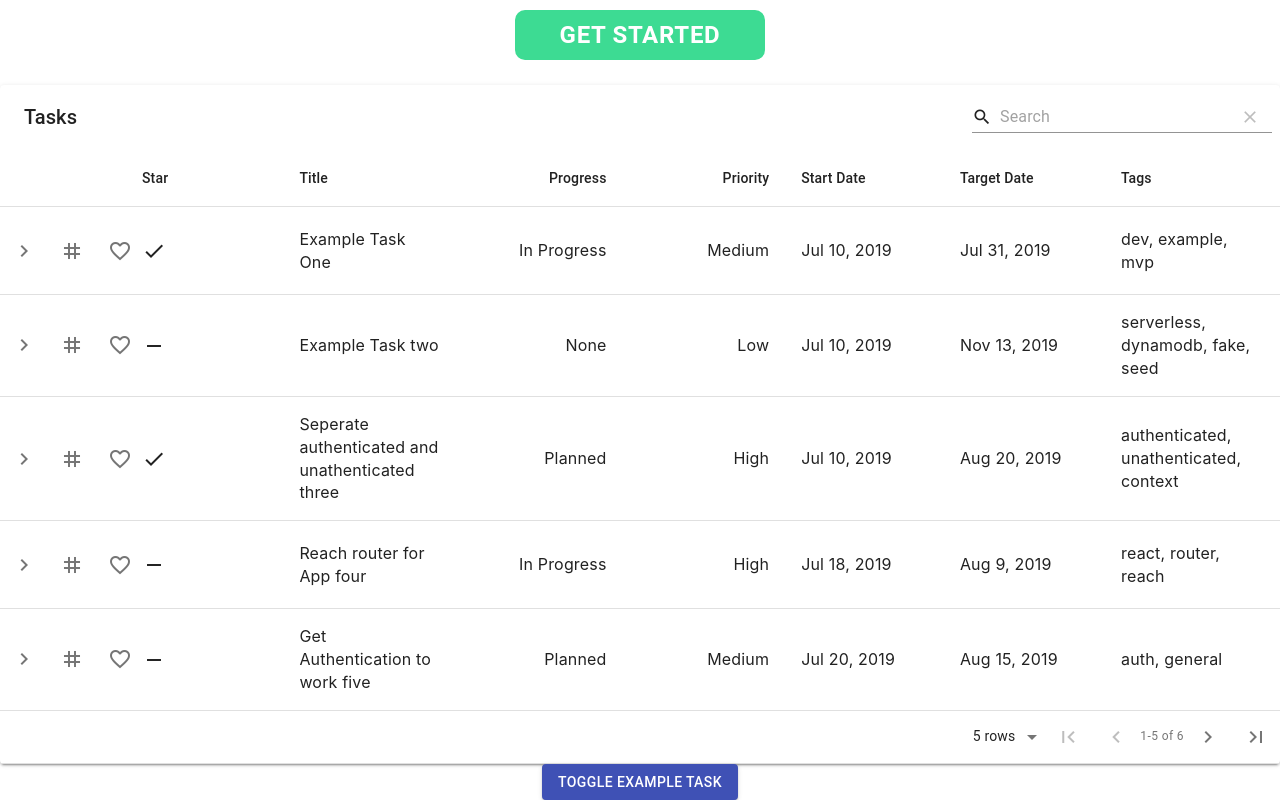
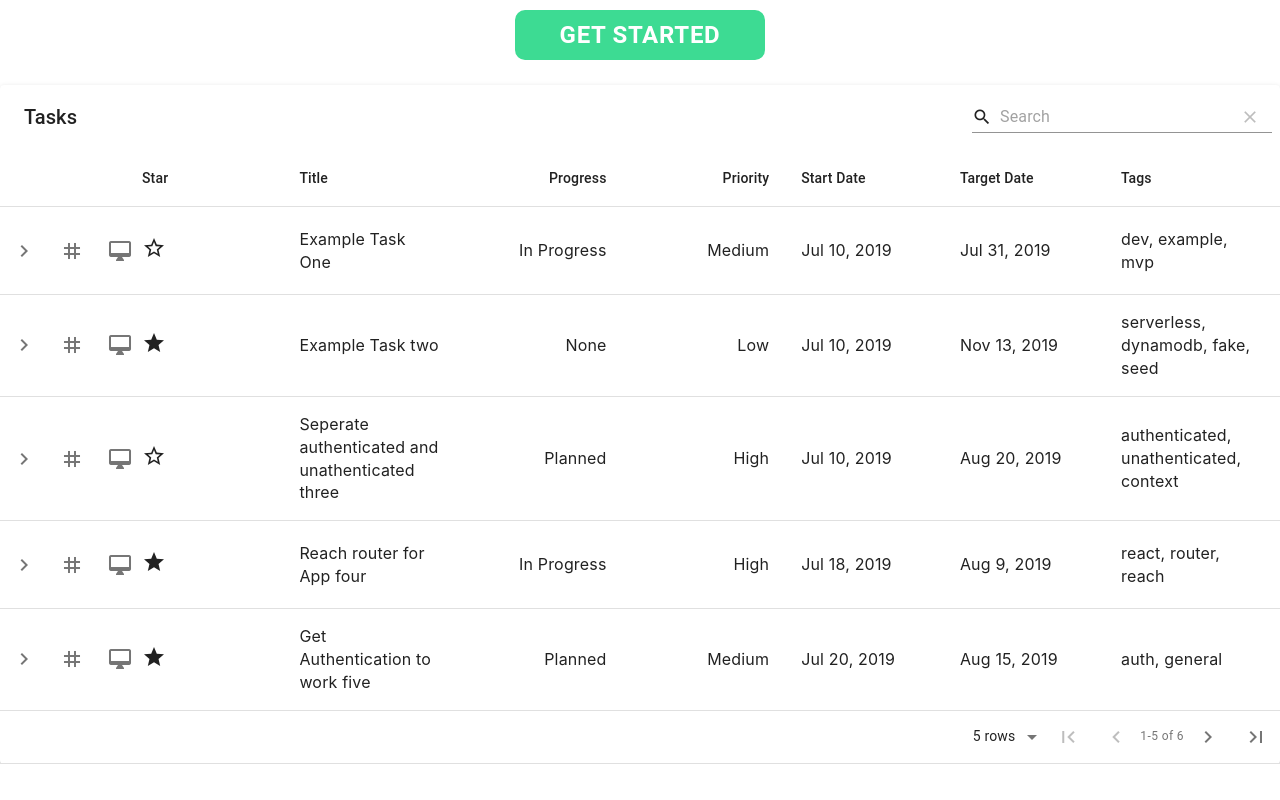
Before and after one commit to devonyu/taskr, a React (Create React App) app in the folder client/: page / in a window 1280 px wide. Shown: the part 451-1251 px from the top of the page. After the commit the page ends 1215 px from the top, so only its background shows below. Built offline with nearby package versions, Linux system fonts and the light colour scheme.

Commit message:
icon and some code consolidations

```diff
--- a/client/src/App.js
+++ b/client/src/App.js
@@ -1,28 +1,17 @@
 // @flow
 
 import './App.css';
-import Button from '@material-ui/core/Button';
 import React from 'react';
 import Homepage from './components/Homepage';
 import Navbar from './components/Navbar';
-import SingleTask from './components/SingleTask';
 import TaskList from './components/TaskList';
 
 function App() {
-  const [displayTask, toggleTask] = React.useState(false);
   return (
     <div className="App">
       <Navbar />
       <Homepage />
       <TaskList />
-      <Button
-        variant="contained"
-        color="primary"
-        onClick={() => toggleTask(!displayTask)}
-      >
-        Toggle Example Task
-      </Button>
-      {displayTask && <SingleTask />}
     </div>
   );
 }
--- a/client/src/components/SingleTask.js
+++ b/client/src/components/SingleTask.js
@@ -4,18 +4,15 @@ import AppBar from '@material-ui/core/AppBar';
 import Button from '@material-ui/core/Button';
 import Container from '@material-ui/core/Container';
 import CreatableSelect from 'react-select/creatable';
-import DeleteIcon from '@material-ui/icons/Delete';
+import { Delete, SendSharp, Star, StarBorder, Waves } from '@material-ui/icons';
 import MenuItem from '@material-ui/core/MenuItem';
 import MomentUtils from '@date-io/moment';
 import Paper from '@material-ui/core/Paper';
 import Radio from '@material-ui/core/Radio';
-import React from 'react';
-import Star from '@material-ui/icons/Star';
-import StarBorder from '@material-ui/icons/StarBorder';
+import React, { useEffect, useState } from 'react';
 import TextField from '@material-ui/core/TextField';
 import Toolbar from '@material-ui/core/Toolbar';
 import Typography from '@material-ui/core/Typography';
-import WaveIcon from '@material-ui/icons/Waves';
 import moment from 'moment';
 import { DatePicker, MuiPickersUtilsProvider } from '@material-ui/pickers';
 import { makeStyles } from '@material-ui/core/styles';
@@ -27,9 +24,9 @@ import {
 } from '../utils/commonTools';
 import {
   exampleTasks,
-  tagOptions,
   priorityOptions,
   progressOptions,
+  tagOptions,
 } from '../data';
 import TaskEditor from './TaskEditor';
 
@@ -72,7 +69,7 @@ const useStyles = makeStyles(theme => ({
   },
 }));
 
-function SingleTask() {
+function SingleTask(inputProps) {
   const initialState = {
     id: '',
     content: '',
@@ -88,7 +85,11 @@ function SingleTask() {
     title: '',
   };
   const classes = useStyles();
-  const [values, setValues] = React.useState(initialState);
+  const [values, setValues] = useState(inputProps.taskData);
+
+  useEffect(() => {
+    setValues(inputProps.taskData);
+  }, [inputProps.taskData]);
 
   const handleChange = (name: string) => (
     event: SyntheticInputEvent<EventTarget>,
@@ -180,7 +181,7 @@ function SingleTask() {
                   className={classes.submitButton}
                   onClick={handleSubmit}
                 >
-                  Submit
+                  <SendSharp className={classes.iconSmall} />
                 </Button>
               </Tooltip>
               <Tooltip title="Example Task">
@@ -189,7 +190,7 @@ function SingleTask() {
                   color="inherit"
                   onClick={loadExampleData}
                 >
-                  <WaveIcon className={classes.iconSmall} />
+                  <Waves className={classes.iconSmall} />
                 </Button>
               </Tooltip>
               <Tooltip title="Clear Task">
@@ -198,7 +199,7 @@ function SingleTask() {
                   color="secondary"
                   onClick={handleClearTask}
                 >
-                  <DeleteIcon className={classes.iconSmall} />
+                  <Delete className={classes.iconSmall} />
                 </Button>
               </Tooltip>
             </Toolbar>
--- a/client/src/components/TaskList.js
+++ b/client/src/components/TaskList.js
@@ -1,14 +1,21 @@
 // @flow
 
-import React from 'react';
+import React, { useState } from 'react';
 import MaterialTable from 'material-table';
 import moment from 'moment';
-import { exampleTasks, progressOptions, priorityOptions } from '../data';
+import { Star, StarBorder } from '@material-ui/icons';
+import { exampleTasks, priorityOptions, progressOptions } from '../data';
+import SingleTask from './SingleTask';
 
 function TaskList() {
-  const [state, setState] = React.useState({
+  const [state, setState] = useState({
     columns: [
-      { title: 'Star', field: 'starred', type: 'boolean' },
+      {
+        title: 'Star',
+        field: 'starred',
+        type: 'boolean',
+        render: rowData => (rowData.starred ? <StarBorder /> : <Star />),
+      },
       { title: 'Title', field: 'title' },
       {
         title: 'Progress',
@@ -69,7 +76,7 @@ function TaskList() {
       onRowClick={(event, rowData, togglePanel) => togglePanel()}
       detailPanel={[
         {
-          tooltip: 'Show Title',
+          tooltip: 'Show Task Content',
           render: rowData => {
             return (
               <div
@@ -77,10 +84,10 @@ function TaskList() {
                   fontSize: 20,
                   textAlign: 'center',
                   color: 'white',
-                  backgroundColor: '#43A047',
+                  backgroundColor: '#3ddb93',
                 }}
               >
-                {rowData.title}
+                <SingleTask taskData={rowData} />
               </div>
             );
           },
@@ -104,20 +111,19 @@ function TaskList() {
           },
         },
         {
-          icon: 'favorite_border',
-          openIcon: 'favorite',
-          tooltip: 'Show Task Content',
+          icon: 'desktop_mac',
+          openIcon: 'desktop_windows',
+          tooltip: 'Show Title',
           render: rowData => {
             return (
               <div
                 style={{
-                  fontSize: 20,
                   textAlign: 'center',
                   color: 'white',
-                  backgroundColor: '#FDD835',
+                  backgroundColor: 'grey',
                 }}
               >
-                {rowData.content}
+                {rowData.title}
               </div>
             );
           },
```
